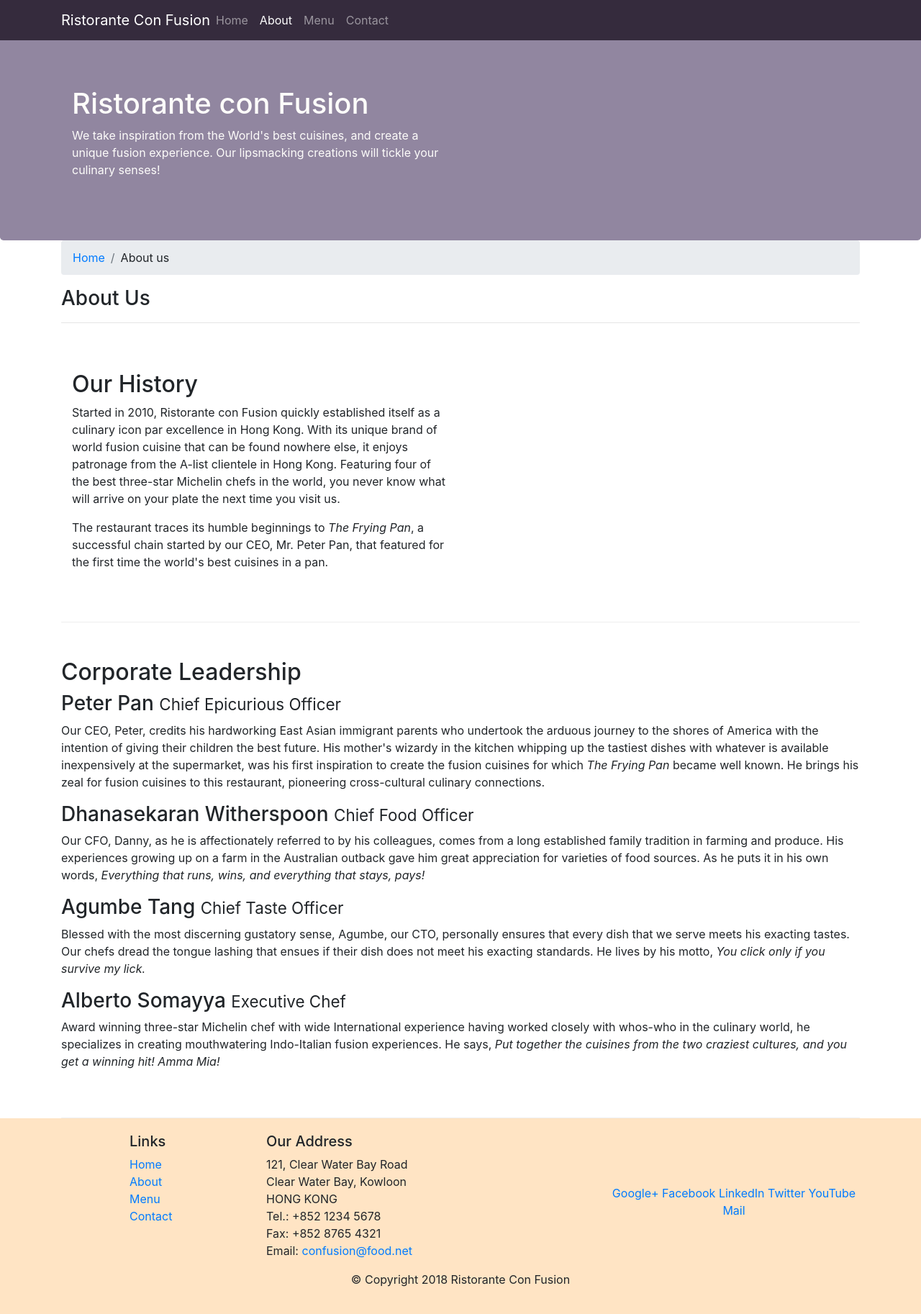
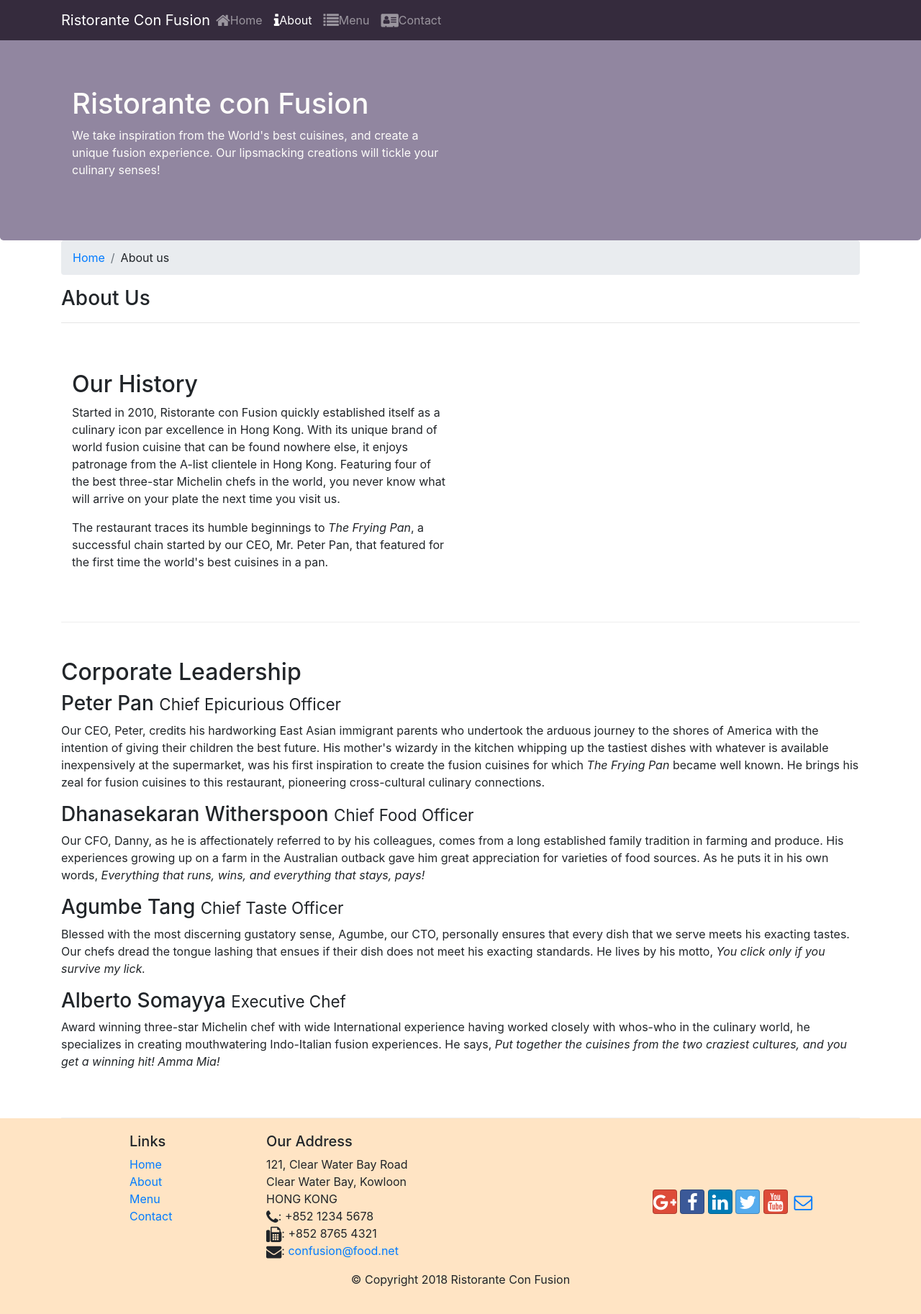
Before and after one commit to diemquynhtran/Bootstrap4, a website: page aboutus.html in a window 1280 px wide. Shown: the whole page at 72% size. Drawn offline with nearby package versions, Linux system fonts and the light colour scheme.

Commit message:
Icon Fonts

```diff
--- a/aboutus.html
+++ b/aboutus.html
@@ -9,6 +9,8 @@
 
     <!-- Bootstrap CSS -->
     <link rel="stylesheet" href="node_modules/bootstrap/dist/css/bootstrap.min.css">
+    <link rel="stylesheet" href="node_modules/font-awesome/css/font-awesome.min.css">
+    <link rel="stylesheet" href="node_modules/bootstrap-social/bootstrap-social.css">
     <link rel="stylesheet" href="css/styles.css">
 
     <title>Ristorante Con Fusion: About Us</title>
@@ -24,10 +26,10 @@
             <a class="navbar-brand mr-auto" href="./index.html">Ristorante Con Fusion</a>
             <div class="collapse navbar-collapse" id="Navbar">
                 <ul class="navbar-nav mr-auto">
-                    <li class="nav-item"><a class="nav-link" href="./index.html">Home</a></li>
-                    <li class="nav-item active"><a class="nav-link" href="#">About</a></li>
-                    <li class="nav-item"><a class="nav-link" href="#">Menu</a></li>
-                    <li class="nav-item"><a class="nav-link" href="#">Contact</a></li>
+                    <li class="nav-item"><a class="nav-link" href="./index.html"><span class="fa fa-home fa-lg"></span>Home</a></li>
+                    <li class="nav-item active"><a class="nav-link" href="#"><span class="fa fa-info fa-lg"></span>About</a></li>
+                    <li class="nav-item"><a class="nav-link" href="#"><span class="fa fa-list fa-lg"></span>Menu</a></li>
+                    <li class="nav-item"><a class="nav-link" href="#"><span class="fa fa-address-card fa-lg"></span>Contact</a></li>
                 </ul>
             </div>
         </div>
@@ -103,19 +105,21 @@
 		              121, Clear Water Bay Road<br>
 		              Clear Water Bay, Kowloon<br>
 		              HONG KONG<br>
-		              Tel.: +852 1234 5678<br>
-		              Fax: +852 8765 4321<br>
-		              Email: <a href="mailto:confusion@food.net">confusion@food.net</a>
+		              <span class="fa fa-phone fa-lg"></span>: +852 1234 5678<br>
+		              <span class="fa fa-fax fa-lg"></span>: +852 8765 4321<br>
+		              <span class="fa fa-envelope fa-lg"></span>: <a href="mailto:confusion@food.net">confusion@food.net</a>
 		           </address>
                 </div>
                 <div class="col-12 col-sm-4 align-self-center">
                     <div class="text-center">
-                        <a href="http://google.com/+">Google+</a>
-                        <a href="http://www.facebook.com/profile.php?id=">Facebook</a>
-                        <a href="http://www.linkedin.com/in/">LinkedIn</a>
-                        <a href="http://twitter.com/">Twitter</a>
-                        <a href="http://youtube.com/">YouTube</a>
-                        <a href="mailto:">Mail</a>
+                        <div class="text-center">
+                            <a class="btn btn-social-icon btn-google" href="http://google.com/+"><i class="fa fa-google-plus"></i></a>
+                            <a class="btn btn-social-icon btn-facebook" href="http://www.facebook.com/profile.php?id="><i class="fa fa-facebook"></i></a>
+                            <a class="btn btn-social-icon btn-linkedin" href="http://www.linkedin.com/in/"><i class="fa fa-linkedin"></i></a>
+                            <a class="btn btn-social-icon btn-twitter" href="http://twitter.com/"><i class="fa fa-twitter"></i></a>
+                            <a class="btn btn-social-icon btn-google" href="http://youtube.com/"><i class="fa fa-youtube"></i></a>
+                            <a class="btn btn-social-icon" href="mailto:"><i class="fa fa-envelope-o"></i></a>
+                        </div>
                     </div>
                 </div>
            </div>
--- a/package.json
+++ b/package.json
@@ -15,6 +15,8 @@
   },
   "dependencies": {
     "bootstrap": "^4.0.0",
+    "bootstrap-social": "^5.1.1",
+    "font-awesome": "^4.7.0",
     "jquery": "^3.3.1",
     "popper.js": "^1.12.9"
   }
```
Also changed, not shown: index.html (+15 -13 lines), 1 other file.
